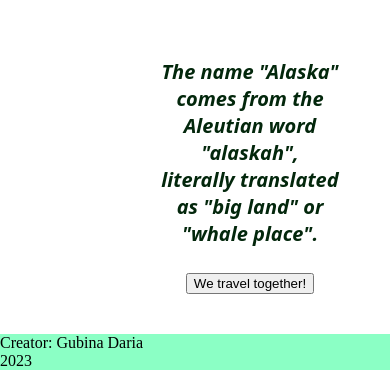
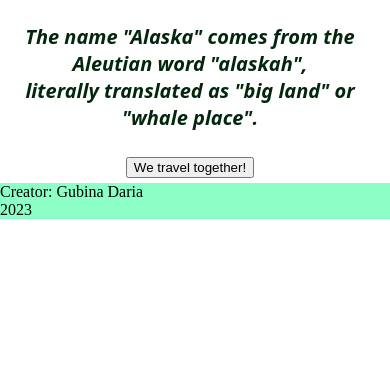
Before and after one commit to Dashhha8/lab5.github.io, a plain HTML site: page index.html in a window 390 px wide. Shown: the part 643-1016 px from the top of the page. After the commit the page ends 878 px from the top, so only its background shows below. Drawn offline with Linux system fonts and the light colour scheme.

Commit message:
Update style.css

```diff
--- a/style.css
+++ b/style.css
@@ -23,6 +23,7 @@ body {
 
 .content__menu {
     display: inline-flex;
+
     width: 100%;
     height: 75px;
     font-size: 17px;
@@ -139,12 +140,10 @@ body {
 
     .additionally {
         display: flex;
+        flex-direction: column;
         width: 100%;
         height: 100%;
-        padding: 40px;
-        width: 200px;
-        float: right;
-        flex-direction: column;
+        padding: 5px;
         font-size: 20px;
         font-style: oblique;
         font-stretch: normal;
```
